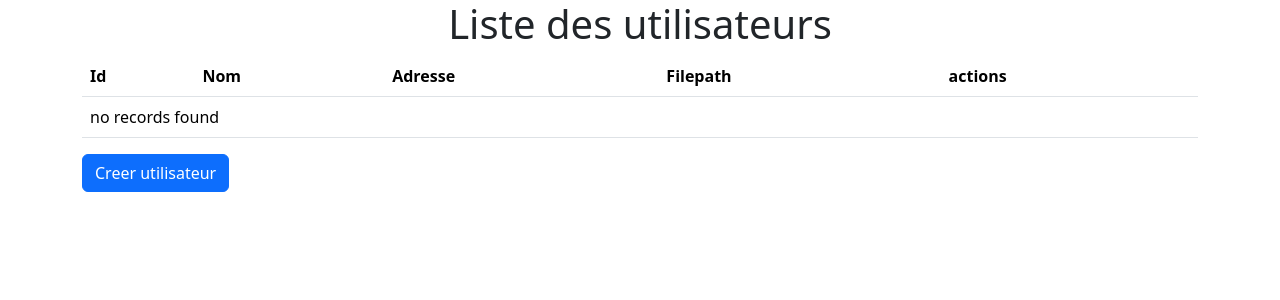
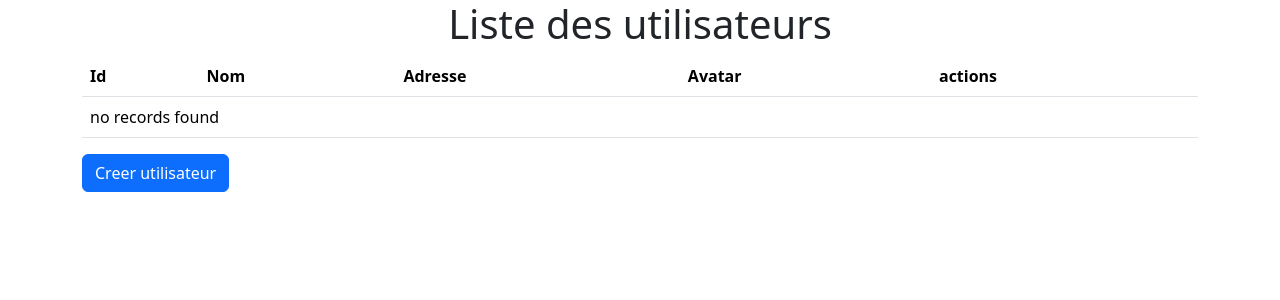
Before and after one commit to KevLgl/test-symfony-kl, a Symfony app: template templates/user/index.html.twig in a window 1280 px wide. Shown: the top 300 px of the page. Run offline with Twig, Linux system fonts and the light colour scheme; the template is opened without the code that fills it, so the values that code supplies are empty; some libraries are stand-ins or nearby versions.

Commit message:
feat(avatar): ajout affichage avatar view index des Users

```diff
--- a/composer.json
+++ b/composer.json
@@ -13,6 +13,7 @@
         "doctrine/doctrine-migrations-bundle": "^3.2",
         "doctrine/orm": "^2.16",
         "sensio/framework-extra-bundle": "^6.2",
+        "symfony/asset": "6.3.*",
         "symfony/console": "6.3.*",
         "symfony/dotenv": "6.3.*",
         "symfony/flex": "^2",
--- a/templates/user/index.html.twig
+++ b/templates/user/index.html.twig
@@ -15,7 +15,7 @@
                 <th>Id</th>
                 <th>Nom</th>
                 <th>Adresse</th>
-                <th>Filepath</th>
+                <th>Avatar</th>
                 <th>actions</th>
             </tr>
             </thead>
@@ -25,8 +25,9 @@
                     <td>{{ user.id }}</td>
                     <td>{{ user.name }}</td>
                     <td>{{ user.address }}</td>
-                    <td>{{ user.filepath }}</td>
-                    {#                TODO: ajouter image#}
+                    <td>
+                        <img src="{{ asset('uploads/' ~ user.getFilepath) }}" alt="Avatar" class="img-fluid img-thumbnail">
+                    </td>
                     <td>
                         <a href="{{ path('app_user_show', {'id': user.id}) }}">show</a>
                         <a href="{{ path('app_user_edit', {'id': user.id}) }}">edit</a>
```
Also changed, not shown: 1 other file.
